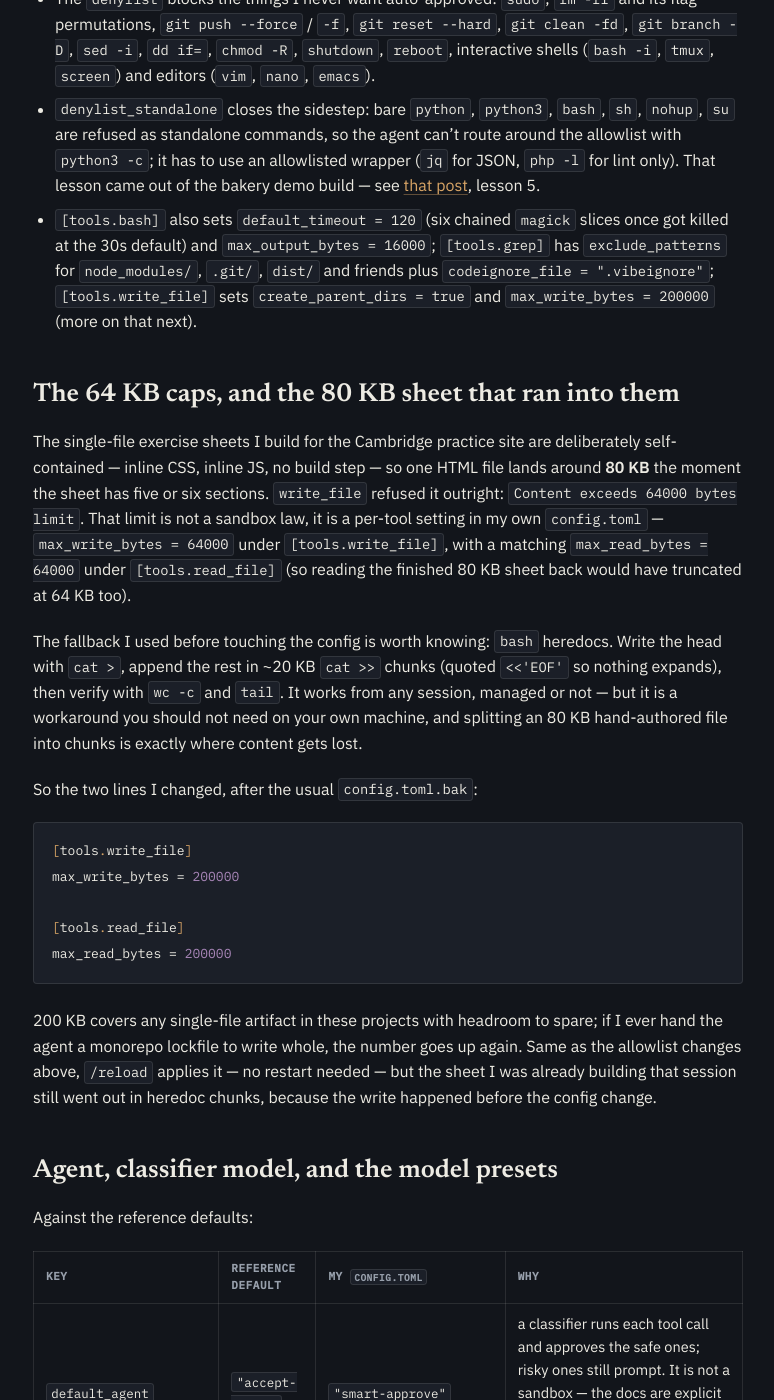
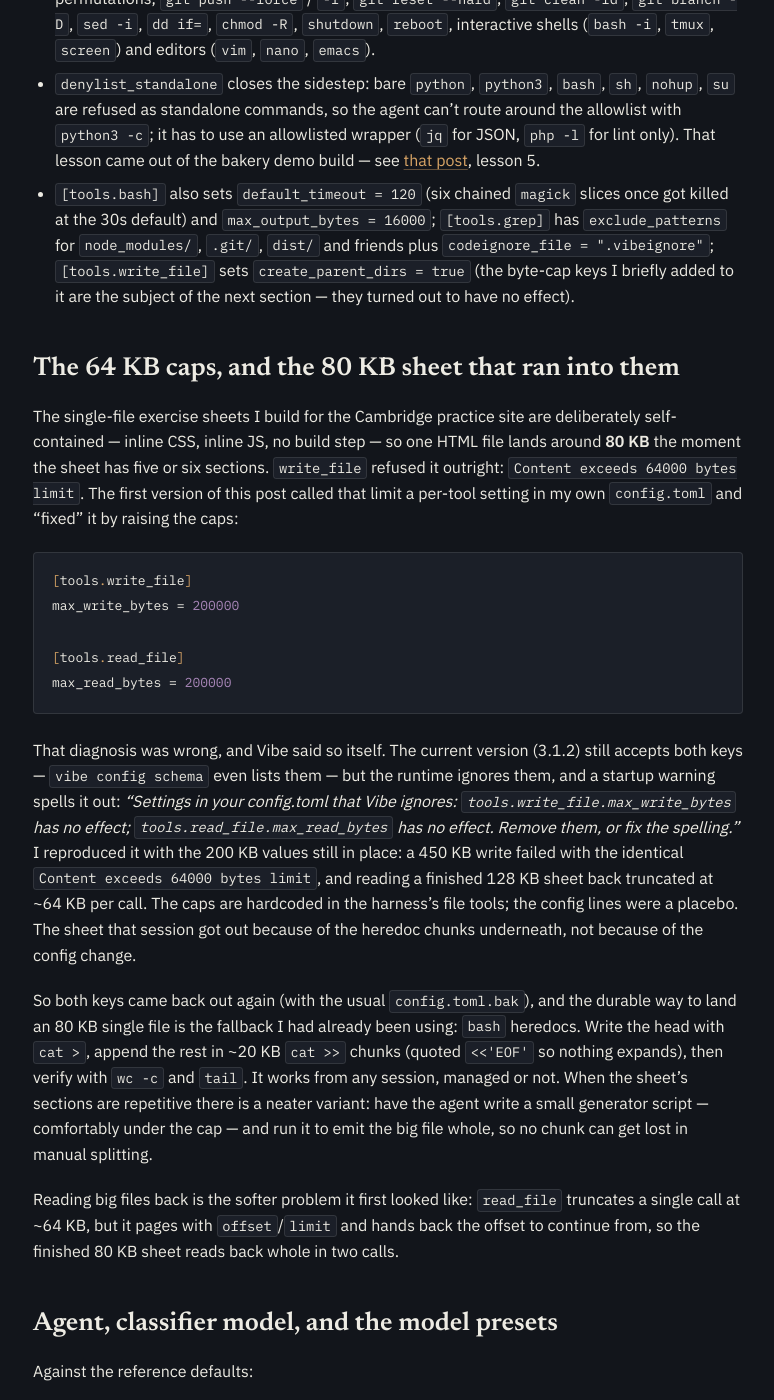
Before and after one commit to wpvillain/wpvillain.github.io, a Jekyll site: the page built from _posts/2026-11-16-mistral-vibe-config-toml-scratchpad-allowlist.markdown, in a window 1280 px wide and 1400 px high, scrolled down 3400 px. Shown: the whole window, without its empty margins (95-869 px from the left). Built offline with Jekyll 4.4.1, drawn with Linux system fonts in a browser that asks for light colours; some of the changed text lies outside the part shown.

Commit message:
Correct the Vibe config post: byte caps are hardcoded, not config
The 64 KB read/write caps cannot be raised: vibe 3.1.2 accepts
max_write_bytes / max_read_bytes in the schema but ignores them at
runtime (startup warning). Verified by repro: 450 KB write still
fails with 'Content exceeds 64000 bytes limit' and a 128 KB read
truncates at ~64 KB. Post now records the correction and the
heredoc/generator workarounds as the durable path.

````diff
--- a/_posts/2026-11-16-mistral-vibe-config-toml-scratchpad-allowlist.markdown
+++ b/_posts/2026-11-16-mistral-vibe-config-toml-scratchpad-allowlist.markdown
@@ -2,7 +2,7 @@
 layout: post
 title: "My ~/.vibe/config.toml After Months of Daily Vibe: The Scratchpad Allowlist Fix and Every Default I Changed"
 seo_title: "Mistral Vibe config.toml: scratchpad allowlist + permission setup"
-description: "Vibe prompted on every shell command that touched my scratchpad, so I found where the scratchpad really lives, allowlisted it with vibe-path entries, diffed my whole config.toml against Mistral's configuration reference, and raised the read/write byte caps after an 80 KB single-file HTML sheet refused the 64 KB write limit."
+description: "Vibe prompted on every shell command that touched my scratchpad, so I found where the scratchpad really lives, allowlisted it with vibe-path entries, diffed my whole config.toml against Mistral's configuration reference, and learned the 64 KB read/write caps the hard way: the keys I first raised to land an 80 KB single-file HTML sheet are accepted by the schema but ignored at runtime."
 date: 2026-11-16 09:00:00 +0700
 categories: vibe ai devops
 tags: [vibe, mistral, ai, ai-agents, config, permissions, allowlist, scratchpad, cli, smart-approve, mcp]
@@ -81,20 +81,15 @@ denylist = [
     "**/.env.test", "**/*.pem", "**/id_rsa*", "**/.ssh/**", "**/.aws/**", "**/.kube/**",
     "**/*credentials*", "**/*secret*", "**/*apikey*", "**/*api-key*",
 ]
-max_read_bytes = 200000
 ```
 - `bash` is `permission = "ask"`, with an allowlist of about seventy command *prefixes*. The reference notes the allowlist replaces the default list, so mine re-adds the read-only defaults explicitly (`ls`, `cat`, `grep`, `git status`, `git diff`, `gh pr view`, ...) plus the commands my workflow actually uses (`wp option get`, `wp plugin list`, `npx phpcs`, `vendor/bin/phpcs`, `php -l`, `jq`, `node …/measure.mjs`, `python3 -m http.server 8765`).
 - The `denylist` blocks the things I never want auto-approved: `sudo`, `rm -rf` and its flag permutations, `git push --force` / `-f`, `git reset --hard`, `git clean -fd`, `git branch -D`, `sed -i`, `dd if=`, `chmod -R`, `shutdown`, `reboot`, interactive shells (`bash -i`, `tmux`, `screen`) and editors (`vim`, `nano`, `emacs`).
 - `denylist_standalone` closes the sidestep: bare `python`, `python3`, `bash`, `sh`, `nohup`, `su` are refused as standalone commands, so the agent can't route around the allowlist with `python3 -c`; it has to use an allowlisted wrapper (`jq` for JSON, `php -l` for lint only). That lesson came out of the bakery demo build — see [that post]({% post_url 2026-11-13-mistral-vibe-large-4-bakery-demo-block-theme-lessons %}), lesson 5.
-- `[tools.bash]` also sets `default_timeout = 120` (six chained `magick` slices once got killed at the 30s default) and `max_output_bytes = 16000`; `[tools.grep]` has `exclude_patterns` for `node_modules/`, `.git/`, `dist/` and friends plus `codeignore_file = ".vibeignore"`; `[tools.write_file]` sets `create_parent_dirs = true` and `max_write_bytes = 200000` (more on that next).
+- `[tools.bash]` also sets `default_timeout = 120` (six chained `magick` slices once got killed at the 30s default) and `max_output_bytes = 16000`; `[tools.grep]` has `exclude_patterns` for `node_modules/`, `.git/`, `dist/` and friends plus `codeignore_file = ".vibeignore"`; `[tools.write_file]` sets `create_parent_dirs = true` (the byte-cap keys I briefly added to it are the subject of the next section — they turned out to have no effect).
 
 ## The 64 KB caps, and the 80 KB sheet that ran into them
 
-The single-file exercise sheets I build for the Cambridge practice site are deliberately self-contained — inline CSS, inline JS, no build step — so one HTML file lands around **80 KB** the moment the sheet has five or six sections. `write_file` refused it outright: `Content exceeds 64000 bytes limit`. That limit is not a sandbox law, it is a per-tool setting in my own `config.toml` — `max_write_bytes = 64000` under `[tools.write_file]`, with a matching `max_read_bytes = 64000` under `[tools.read_file]` (so reading the finished 80 KB sheet back would have truncated at 64 KB too).
-
-The fallback I used before touching the config is worth knowing: `bash` heredocs. Write the head with `cat >`, append the rest in ~20 KB `cat >>` chunks (quoted `<<'EOF'` so nothing expands), then verify with `wc -c` and `tail`. It works from any session, managed or not — but it is a workaround you should not need on your own machine, and splitting an 80 KB hand-authored file into chunks is exactly where content gets lost.
-
-So the two lines I changed, after the usual `config.toml.bak`:
+The single-file exercise sheets I build for the Cambridge practice site are deliberately self-contained — inline CSS, inline JS, no build step — so one HTML file lands around **80 KB** the moment the sheet has five or six sections. `write_file` refused it outright: `Content exceeds 64000 bytes limit`. The first version of this post called that limit a per-tool setting in my own `config.toml` and "fixed" it by raising the caps:
 
 ```toml
 [tools.write_file]
@@ -104,7 +99,11 @@ max_write_bytes = 200000
 max_read_bytes = 200000
 ```
 
-200 KB covers any single-file artifact in these projects with headroom to spare; if I ever hand the agent a monorepo lockfile to write whole, the number goes up again. Same as the allowlist changes above, `/reload` applies it — no restart needed — but the sheet I was already building that session still went out in heredoc chunks, because the write happened before the config change.
+That diagnosis was wrong, and Vibe said so itself. The current version (3.1.2) still accepts both keys — `vibe config schema` even lists them — but the runtime ignores them, and a startup warning spells it out: *"Settings in your config.toml that Vibe ignores: `tools.write_file.max_write_bytes` has no effect; `tools.read_file.max_read_bytes` has no effect. Remove them, or fix the spelling."* I reproduced it with the 200 KB values still in place: a 450 KB write failed with the identical `Content exceeds 64000 bytes limit`, and reading a finished 128 KB sheet back truncated at ~64 KB per call. The caps are hardcoded in the harness's file tools; the config lines were a placebo. The sheet that session got out because of the heredoc chunks underneath, not because of the config change.
+
+So both keys came back out again (with the usual `config.toml.bak`), and the durable way to land an 80 KB single file is the fallback I had already been using: `bash` heredocs. Write the head with `cat >`, append the rest in ~20 KB `cat >>` chunks (quoted `<<'EOF'` so nothing expands), then verify with `wc -c` and `tail`. It works from any session, managed or not. When the sheet's sections are repetitive there is a neater variant: have the agent write a small generator script — comfortably under the cap — and run it to emit the big file whole, so no chunk can get lost in manual splitting.
+
+Reading big files back is the softer problem it first looked like: `read_file` truncates a single call at ~64 KB, but it pages with `offset`/`limit` and hands back the offset to continue from, so the finished 80 KB sheet reads back whole in two calls.
 
 ## Agent, classifier model, and the model presets
 
@@ -127,7 +126,7 @@ Three servers are declared in `config.toml` — [wp-ops](https://github.com/imag
 
 ## What the reference says I should still clean up
 
-Diffing my file against the configuration reference surfaced one wart: `displayed_workdir`, `context_warnings`, `include_model_info`, and `include_prompt_detail` are listed there as **deprecated** — "Vibe still accepts them in existing files, but they have no effect." They sit in my config as leftovers and each one earns a startup warning. Deleting those four lines is the next cleanup. (`applied_migrations = ["bash_read_only_defaults_v1"]` is not one of them — that is Vibe's own bookkeeping for a migration it ran on my bash tool settings.)
+Diffing my file against the configuration reference surfaced one wart: `displayed_workdir`, `context_warnings`, `include_model_info`, and `include_prompt_detail` are listed there as **deprecated** — "Vibe still accepts them in existing files, but they have no effect." They sat in my config as leftovers and each one earned a startup warning — they have now left the file too, same `config.toml.bak` routine as ever. (The two `max_write_bytes` / `max_read_bytes` keys from the previous section went the same way — `vibe config schema` knows them, but the runtime warned me off them.) (`applied_migrations = ["bash_read_only_defaults_v1"]` is not one of them — that is Vibe's own bookkeeping for a migration it ran on my bash tool settings.)
 
 ## Habits around the file
 
````
